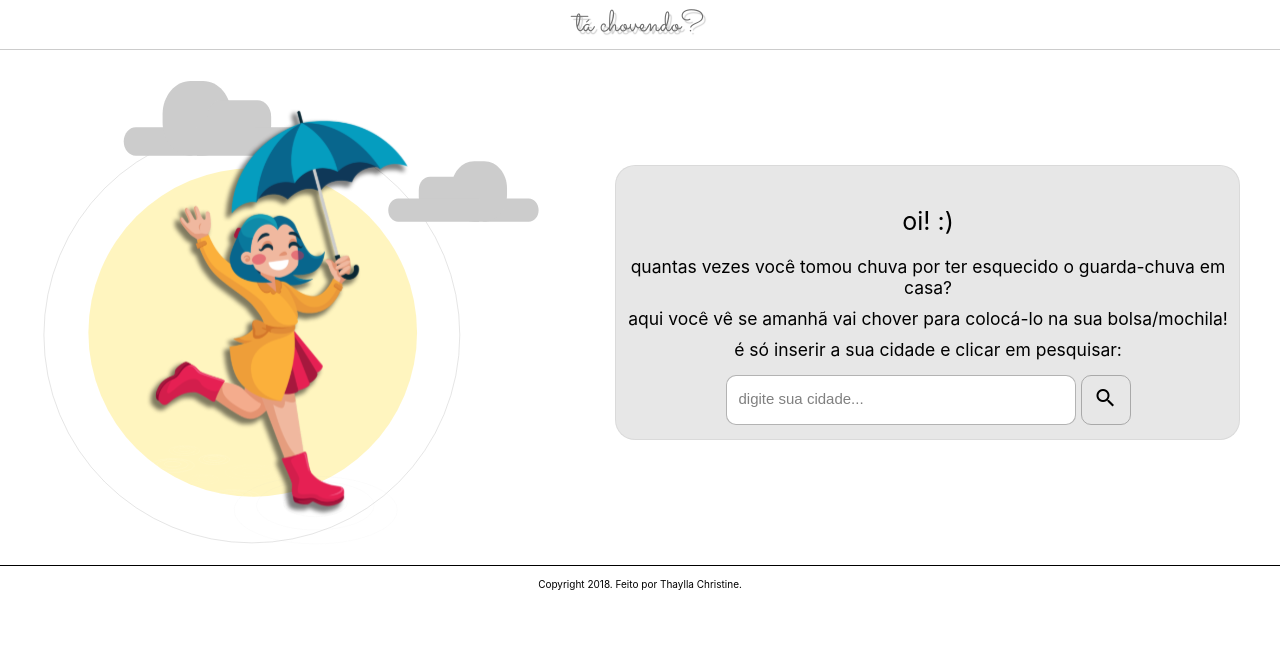
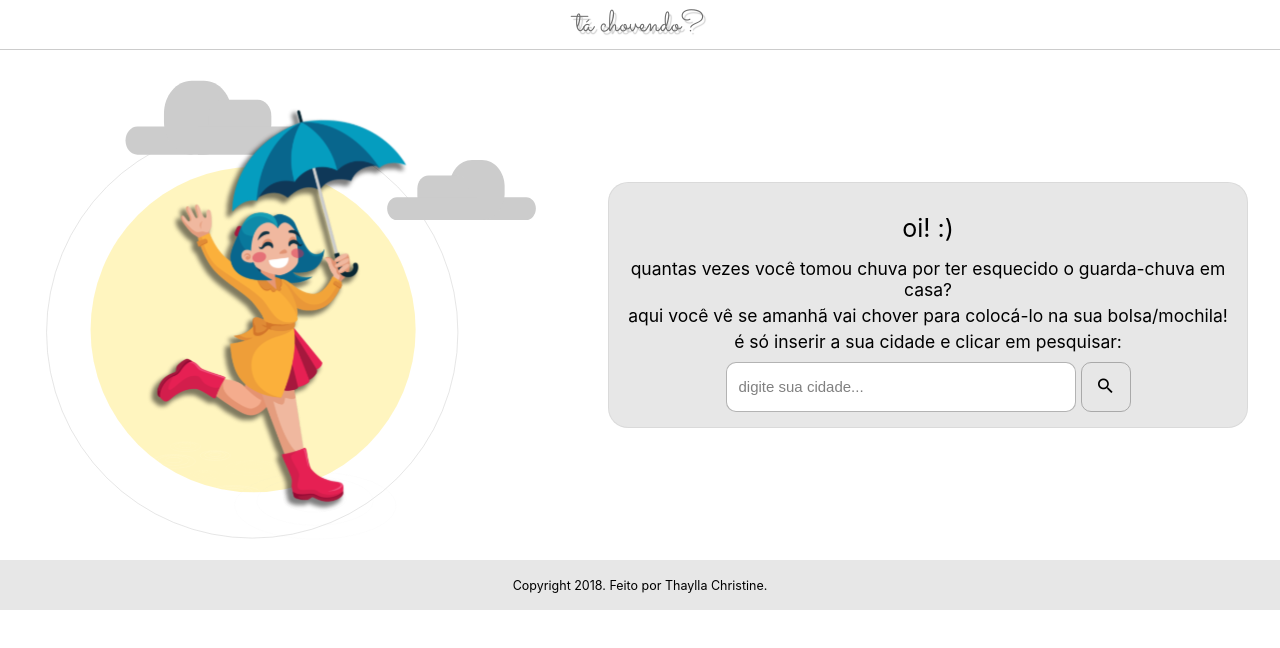
Before and after one commit to thayllachristine/tachovendo, a React (Create React App) app: page / in a window 1280 px wide. Shown: the top 648 px of the page. Built offline with nearby package versions, Linux system fonts and the light colour scheme.

Commit message:
Alteração home.jsx home.styled.jsx

```diff
--- a/src/pages/home/home.jsx
+++ b/src/pages/home/home.jsx
@@ -3,8 +3,8 @@ import { setLocalStorage } from '../../network/localStorage'
 import weather from '../../resource/hgbrasil'
 import Navbar from '../../components/navbar/home/navbar'
 import Form from '../../components/form/form'
-import Footer from '../../components/footer/others/footer'
-import { TitleSt, PSt, Grid1stHalfCol, Grid2ndHalfCol, GridRow, Ellipse } from './home.styled'
+import Footer from '../../components/footer/home/footer'
+import { TitleSt, PSt, Grid1stHalfCol, Grid2ndHalfCol, GridRow, IconSearch, Ellipse, ImgGirl } from './home.styled'
 import girl from './vectors/girl.svg'
 
 
@@ -46,13 +46,14 @@ class Home extends Component {
     render() {
         return (
             <React.Fragment>
-                <Navbar/>
+                <Navbar />
                 <GridRow>
                     <Grid1stHalfCol>
-                        <img src={girl} alt='Menina de cabelo azul sorrindo, pulando e segurando um guarda chuva com a mão direita' />
+                        <ImgGirl src={girl} alt='Menina de cabelo azul sorrindo, pulando e segurando um guarda chuva com a mão direita' />
                     </Grid1stHalfCol>
 
                     <Grid2ndHalfCol>
+                        <Ellipse>
                             <TitleSt>oi! :)</TitleSt>
                             <PSt>quantas vezes você tomou chuva por ter esquecido o guarda-chuva em casa?</PSt>
                             <PSt>aqui você vê se amanhã vai chover para colocá-lo na sua bolsa/mochila!</PSt>
@@ -69,13 +70,13 @@ class Home extends Component {
                                 </Form.Label>
 
                                 <Form.Button>
-                                <i className="material-icons">search</i>
+                                    <IconSearch className="material-icons">search</IconSearch>
                                 </Form.Button>
                             </Form>
-                        <Ellipse />
+                        </Ellipse>
                     </Grid2ndHalfCol>
                 </GridRow>
-                <Footer/>
+                <Footer />
             </React.Fragment >
         )
     }
--- a/src/pages/home/home.styled.jsx
+++ b/src/pages/home/home.styled.jsx
@@ -1,39 +1,85 @@
 import styled from 'styled-components'
 
-export const PSt = styled.p`
-    margin: 5px auto;
-    font-size: 17.5px
+export const TitleSt = styled.p`
     text-align: center;
+    margin: 15px auto;
+
+    @media screen and (max-width: 2560px) {
+        font-size: 30px;
+    }
+
+    @media screen and (max-width: 1440px) and (min-height: 615px) {
+        font-size: 25px;
+    }
+
+    @media screen and (max-width: 1024px) {
+        font-size: 20px;
+    }
+
+    @media screen and (max-width: 768px) {
+        font-size: 18px;
+    }
 `
 
-export const TitleSt = styled.p`
-    margin: 15px auto;
-    font-size: 25px;
+export const PSt = styled.p`
     text-align: center;
+
+    @media screen and (max-width: 2560px) {
+        margin: 7.5px auto;
+        font-size: 30px;
+    }
+
+    @media screen and (max-width: 1440px) {
+        margin: 5px auto;
+        font-size: 17.5px;
+    }
+
+    @media screen and (max-width: 1024px) {
+        font-size: 13px;
+    }
+
+    @media screen and (max-width: 768px) {
+        font-size: 10px;
+    }
 `
 
 export const GridRow = styled.div`
+    width: 100%;
     display: flex;
-    height: 515px;
-    width: 100%;
+
+    @media screen and (max-width: 2560px) {
+        height: 962px;
+    }
+
+    @media screen and (max-width: 1440px) {
+        height: 510px;
+    }
+
+    @media screen and (max-width: 1024px) {
+        height: 530px;
+    }
+
+    @media screen and (max-width: 768px) {
+        height: 510px;
+    }
 `
 
-export const Ellipse = styled.div`
-    width: 625px;
-    height: 275px;
-    border: 1px solid #cccccc78;
-    border-radius: 20px;
+export const IconSearch = styled.i`
+    @media screen and (max-width: 2560px) {
+        font-size: 35px;
+    }
 
-    position: absolute;
-    left: 615px;
-    top: 165px;
-    z-index: -1;
+    @media screen and (max-width: 1440px) {
+        font-size: 20px;
+    }
 
-    display: flex;
-    justify-content: center;
-    flex-direction: column;
+    @media screen and (max-width: 1024px) {
+        font-size: 17.5px;
+    }
 
-    background-color: #cccccc78;
+    @media screen and (max-width: 768px) {
+        font-size: 15px;
+    }
 `
 
 export const Grid1stHalfCol = styled.div`
@@ -48,3 +94,26 @@ export const Grid2ndHalfCol = styled.div`
     justify-content: center;
     flex-direction: column;
 `
+
+export const ImgGirl = styled.img`
+    @media screen and (max-width: 1024px) {
+        width: 450px;
+    }
+
+    @media screen and (max-width: 768px) {
+        width: 350px;
+    }
+`
+
+export const Ellipse = styled.div`
+    padding: 15px;
+    border: 1px solid #cccccc78;
+    border-radius: 20px;
+    background-color: #cccccc78;
+
+    @media screen and (max-width: 768px) {
+        width: 375px;
+        height: 200px;
+        padding: 10px;
+    }
+`
```
Lines whose indentation alone changed are shown as unchanged.
